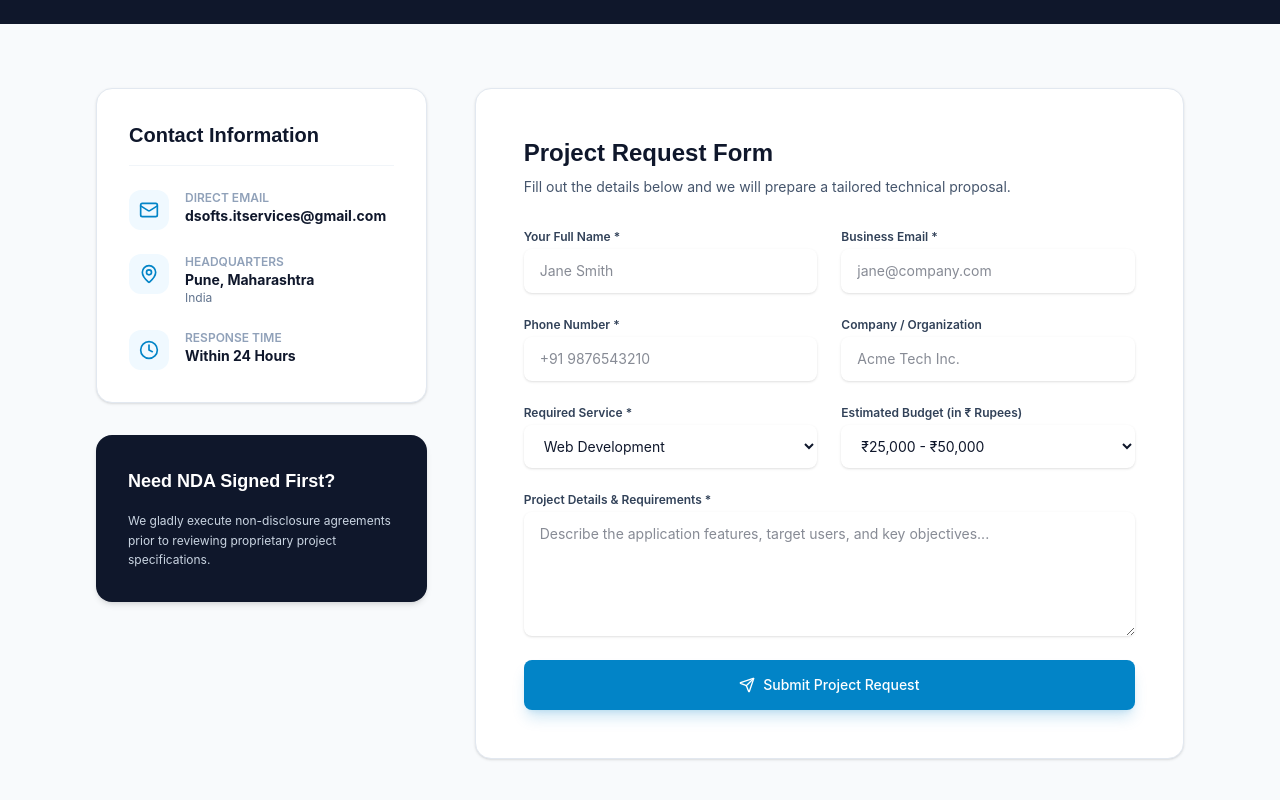
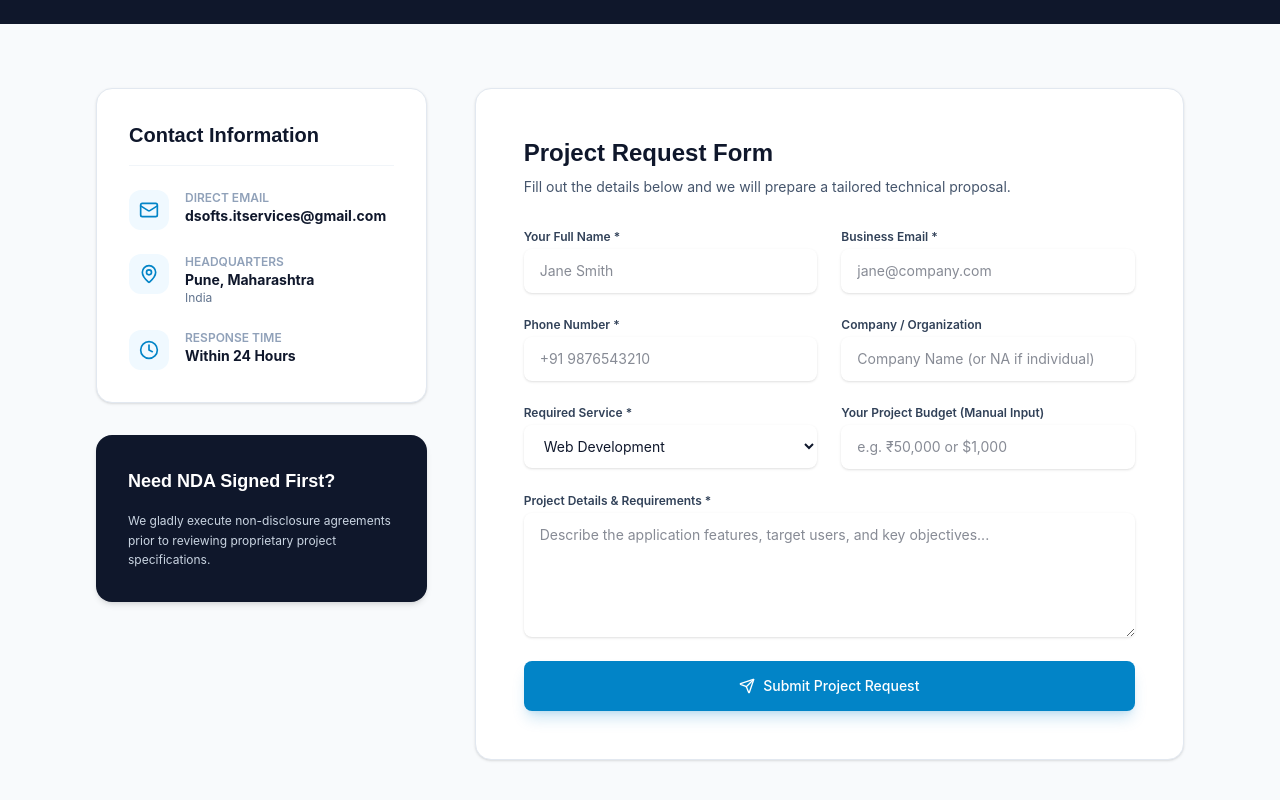
Before and after one commit to dsofts-it/dsofts-ui, a React (Vite) app: page /contact in a window 1280 px wide. Shown: the part 558-1358 px from the top of the page. Built offline with nearby package versions, Linux system fonts and the light colour scheme.

Commit message:
Enhance smooth scrolling animations, update About page stats, enable manual budget input and NA company placeholder in contact form

```diff
--- a/src/index.css
+++ b/src/index.css
@@ -58,10 +58,14 @@
 @layer base {
   html {
     scroll-behavior: smooth;
+    scroll-padding-top: 90px;
+    -webkit-font-smoothing: antialiased;
+    -moz-osx-font-smoothing: grayscale;
   }
 
   body {
-    @apply bg-white text-slate-900 font-sans antialiased;
+    @apply bg-white text-slate-900 font-sans antialiased overflow-x-hidden;
+    transition: background-color 0.3s ease, color 0.3s ease;
   }
 
   h1, h2, h3, h4, h5, h6 {
@@ -75,39 +79,39 @@
   }
 
   .btn {
-    @apply inline-flex items-center justify-center px-6 py-3 border border-transparent text-base font-medium rounded-lg transition-all duration-200 focus:outline-none focus:ring-2 focus:ring-offset-2 disabled:opacity-50 disabled:cursor-not-allowed;
+    @apply inline-flex items-center justify-center px-6 py-3 border border-transparent text-base font-medium rounded-lg transition-all duration-300 ease-out focus:outline-none focus:ring-2 focus:ring-offset-2 disabled:opacity-50 disabled:cursor-not-allowed active:scale-95;
   }
 
   .btn-primary {
-    @apply bg-primary-600 text-white hover:bg-primary-700 focus:ring-primary-500 shadow-lg shadow-primary-500/30 hover:shadow-primary-500/50 hover:-translate-y-0.5;
+    @apply bg-primary-600 text-white hover:bg-primary-700 focus:ring-primary-500 shadow-lg shadow-primary-500/30 hover:shadow-primary-500/50 hover:-translate-y-1;
   }
 
   .btn-secondary {
-    @apply bg-white text-primary-700 border-gray-200 hover:bg-gray-50 focus:ring-primary-500 hover:border-primary-200;
+    @apply bg-white text-primary-700 border-gray-200 hover:bg-gray-50 focus:ring-primary-500 hover:border-primary-200 hover:-translate-y-0.5;
   }
 
   .btn-outline {
-    @apply bg-transparent border-2 border-white text-white hover:bg-white/10 focus:ring-white/50;
+    @apply bg-transparent border-2 border-white text-white hover:bg-white/10 focus:ring-white/50 hover:-translate-y-0.5;
   }
 
   .input-field {
-    @apply block w-full px-4 py-3 rounded-lg border-gray-300 shadow-sm focus:border-primary-500 focus:ring-primary-500 sm:text-sm transition-colors duration-200;
+    @apply block w-full px-4 py-3 rounded-lg border-gray-300 shadow-sm focus:border-primary-500 focus:ring-primary-500 sm:text-sm transition-all duration-200 ease-in-out;
   }
 
   .card {
-    @apply bg-white rounded-2xl shadow-xl shadow-gray-200/50 border border-gray-100 overflow-hidden transition-all duration-300 hover:shadow-2xl hover:shadow-primary-500/10 hover:-translate-y-1;
+    @apply bg-white rounded-2xl shadow-xl shadow-gray-200/50 border border-gray-100 overflow-hidden transition-all duration-300 ease-out hover:shadow-2xl hover:shadow-primary-500/10 hover:-translate-y-1.5;
   }
 }
 
-/* Custom Scrollbar */
+/* Custom Smooth Scrollbar */
 ::-webkit-scrollbar {
   width: 10px;
 }
 
 ::-webkit-scrollbar-track {
-  @apply bg-gray-100;
+  @apply bg-slate-100;
 }
 
 ::-webkit-scrollbar-thumb {
-  @apply bg-gray-300 rounded-full hover:bg-gray-400 transition-colors;
+  @apply bg-slate-300 rounded-full hover:bg-slate-400 transition-colors duration-200;
 }
--- a/src/pages/About.jsx
+++ b/src/pages/About.jsx
@@ -5,10 +5,10 @@ import { Link } from 'react-router-dom';
 
 const About = () => {
     const stats = [
-        { label: 'Projects Delivered', value: '50+' },
-        { label: 'Client Satisfaction', value: '99%' },
-        { label: 'Expert Engineers', value: '15+' },
-        { label: 'Years Experience', value: '5+' },
+        { label: 'Projects Delivered', value: '30+' },
+        { label: 'Client Satisfaction', value: '95%' },
+        { label: 'Years Experience', value: '3+' },
+        { label: 'Dedicated Team', value: 'Expert Team' },
     ];
 
     const values = [
--- a/src/pages/Contact.jsx
+++ b/src/pages/Contact.jsx
@@ -16,7 +16,7 @@ const Contact = () => {
         phone: '',
         company: '',
         service: preselectedService || 'Web Development',
-        budget: '₹25,000 - ₹50,000',
+        budget: '',
         timeline: '1 - 2 Months',
         message: ''
     });
@@ -37,8 +37,14 @@ const Contact = () => {
         setError('');
         setSuccess(false);
 
+        const payload = {
+            ...formData,
+            company: formData.company.trim() ? formData.company.trim() : 'NA',
+            budget: formData.budget.trim() ? formData.budget.trim() : 'NA / Flexible'
+        };
+
         try {
-            await publicApi.sendContactMessage(formData);
+            await publicApi.sendContactMessage(payload);
             setSuccess(true);
             setFormData({
                 name: '',
@@ -46,7 +52,7 @@ const Contact = () => {
                 phone: '',
                 company: '',
                 service: 'Web Development',
-                budget: '₹25,000 - ₹50,000',
+                budget: '',
                 timeline: '1 - 2 Months',
                 message: ''
             });
@@ -207,7 +213,7 @@ const Contact = () => {
                                             type="text"
                                             value={formData.company}
                                             onChange={(e) => setFormData({ ...formData, company: e.target.value })}
-                                            placeholder="Acme Tech Inc."
+                                            placeholder="Company Name (or NA if individual)"
                                             className="input-field text-sm"
                                         />
                                     </div>
@@ -230,19 +236,14 @@ const Contact = () => {
                                     </div>
 
                                     <div>
-                                        <label className="block text-xs font-semibold text-slate-700 mb-1">Estimated Budget (in ₹ Rupees)</label>
-                                        <select
+                                        <label className="block text-xs font-semibold text-slate-700 mb-1">Your Project Budget (Manual Input)</label>
+                                        <input
+                                            type="text"
                                             value={formData.budget}
                                             onChange={(e) => setFormData({ ...formData, budget: e.target.value })}
+                                            placeholder="e.g. ₹50,000 or $1,000"
                                             className="input-field text-sm"
-                                        >
-                                            <option value="Under ₹25,000">Under ₹25,000</option>
-                                            <option value="₹25,000 - ₹50,000">₹25,000 - ₹50,000</option>
-                                            <option value="₹50,000 - ₹1,50,000">₹50,000 - ₹1,50,000</option>
-                                            <option value="₹1,50,000 - ₹3,00,000">₹1,50,000 - ₹3,00,000</option>
-                                            <option value="₹3,00,000 - ₹5,00,000">₹3,00,000 - ₹5,00,000</option>
-                                            <option value="₹5,00,000+ (Enterprise Custom)">₹5,00,000+ (Enterprise Custom)</option>
-                                        </select>
+                                        />
                                     </div>
                                 </div>
 
```
